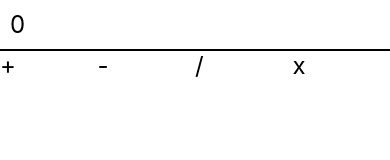
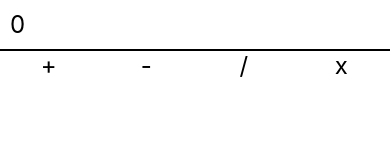
Before and after one commit to sjbatista/react_js_calculator, a React Native app: screen / in a window 390 px wide. Shown: the top 160 px of the page. Built offline with nearby package versions, Linux system fonts and the light colour scheme.

Commit message:
text style

```diff
--- a/App.js
+++ b/App.js
@@ -24,10 +24,10 @@ for(var i = 0; i<=9; i++){
       <View style={styles.topo}><Text style={{fontSize:24}}>{stringCalc}</Text></View>
 
       <View style={{flex:1, flexDirection:'row'}}>
-        <TouchableHighlight style={{width:'25%'}}><Text style={{fontSize:24}}>+</Text></TouchableHighlight>
-        <TouchableHighlight style={{width:'25%'}}><Text style={{fontSize:24}}>-</Text></TouchableHighlight>
-        <TouchableHighlight style={{width:'25%'}}><Text style={{fontSize:24}}>/</Text></TouchableHighlight>
-        <TouchableHighlight style={{width:'25%'}}><Text style={{fontSize:24}}>x</Text></TouchableHighlight>
+        <TouchableHighlight style={{width:'25%'}}><Text style={{textAlign:'center', fontSize:24}}>+</Text></TouchableHighlight>
+        <TouchableHighlight style={{width:'25%'}}><Text style={{textAlign:'center', fontSize:24}}>-</Text></TouchableHighlight>
+        <TouchableHighlight style={{width:'25%'}}><Text style={{textAlign:'center', fontSize:24}}>/</Text></TouchableHighlight>
+        <TouchableHighlight style={{width:'25%'}}><Text style={{textAlign:'center', fontSize:24}}>x</Text></TouchableHighlight>
       </View>
 
       <View>
```
